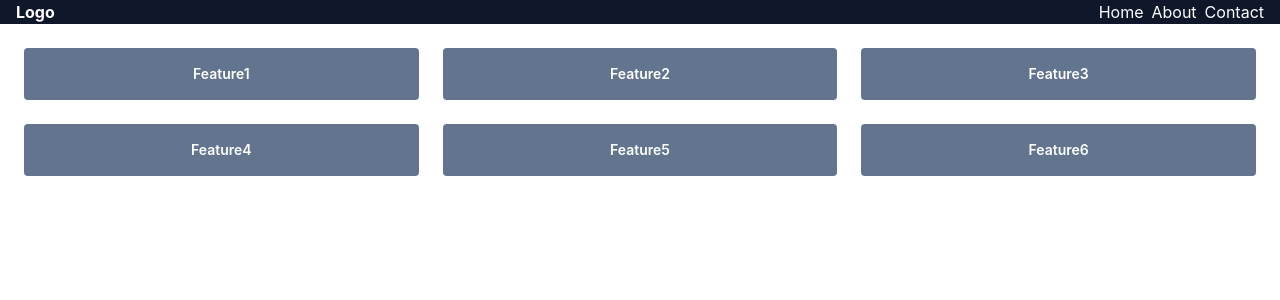
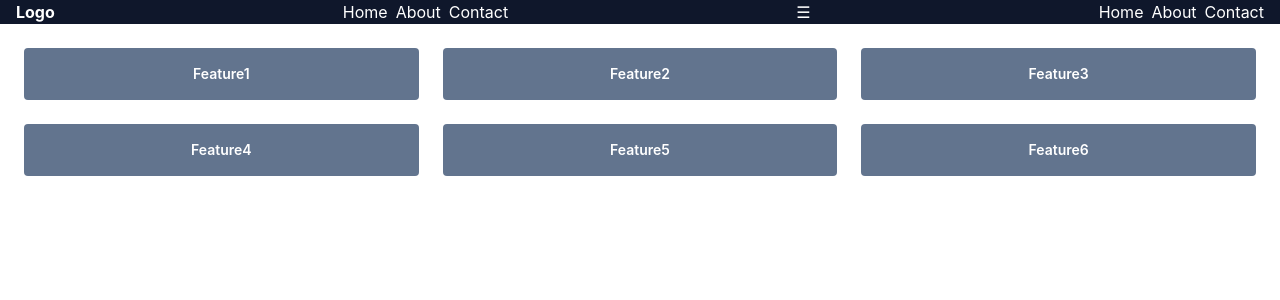
Before and after one commit to Aryan-Gupta2002/Tailwind-React-, a React (Vite) app: page / in a window 1280 px wide. Shown: the top 300 px of the page. Built offline with nearby package versions, Linux system fonts and the light colour scheme.

Commit message:
Desktop and Mobile Nav Initialization

```diff
--- a/src/App.jsx
+++ b/src/App.jsx
@@ -1,8 +1,17 @@
 function App() {
   return (
   <div>
+    {/* Navbar */}
     <div className="flex items-center justify-between bg-slate-900 text-white px-4">
     <div className="font-bold">Logo</div>
+    {/* Desktop Nav */}
+    <div className="hidden sm:flex gap-2">
+      <span>Home</span>
+      <span>About</span>
+      <span>Contact</span>
+    </div>
+    <button>☰</button>
+    {/* Mobile Nav */}
     <div className="flex gap-2">
       <span>Home</span>
       <span>About</span>
@@ -10,12 +19,12 @@ function App() {
     </div>
   </div>
   <div className="grid sm:grid-cols-2 md:grid-cols-3 text-white p-6 gap-6 text-center font-semibold sm:text-sm ">
-    <div className="bg-slate-500 p-4 rounded">Feature1</div>
-    <div className="bg-slate-500 p-4 rounded">Feature2</div>
-    <div className="bg-slate-500 p-4 rounded">Feature3</div>
-    <div className="bg-slate-500 p-4 rounded">Feature4</div>
-    <div className="bg-slate-500 p-4 rounded">Feature5</div>
-    <div className="bg-slate-500 p-4 rounded">Feature6</div>
+    <div className="bg-slate-500 p-4 rounded hover:bg-slate-600 hover:scale-105 transition-all duration-500">Feature1</div>
+    <div className="bg-slate-500 p-4 rounded hover:bg-slate-600 hover:scale-105">Feature2</div>
+    <div className="bg-slate-500 p-4 rounded hover:bg-slate-600">Feature3</div>
+    <div className="bg-slate-500 p-4 rounded hover:bg-slate-600">Feature4</div>
+    <div className="bg-slate-500 p-4 rounded hover:bg-slate-600">Feature5</div>
+    <div className="bg-slate-500 p-4 rounded hover:bg-slate-600">Feature6</div>
   </div>
   </div>
 
```
